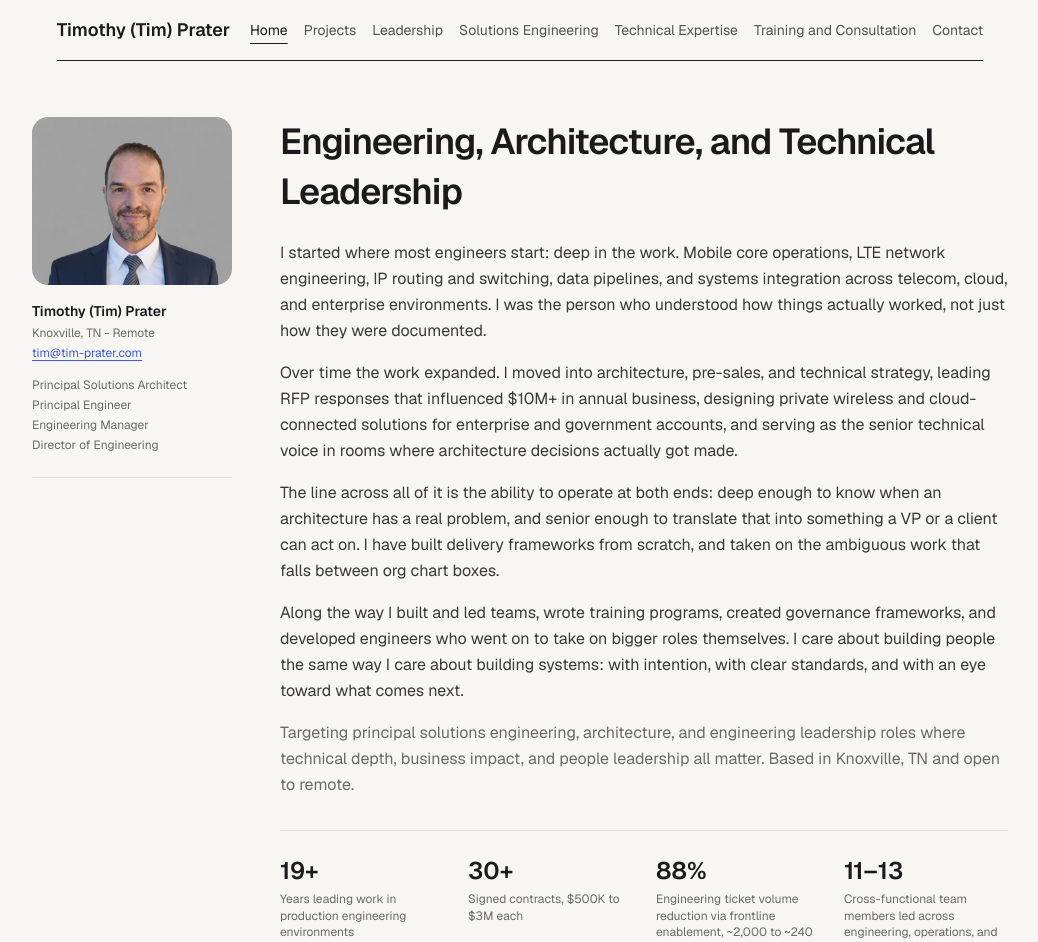
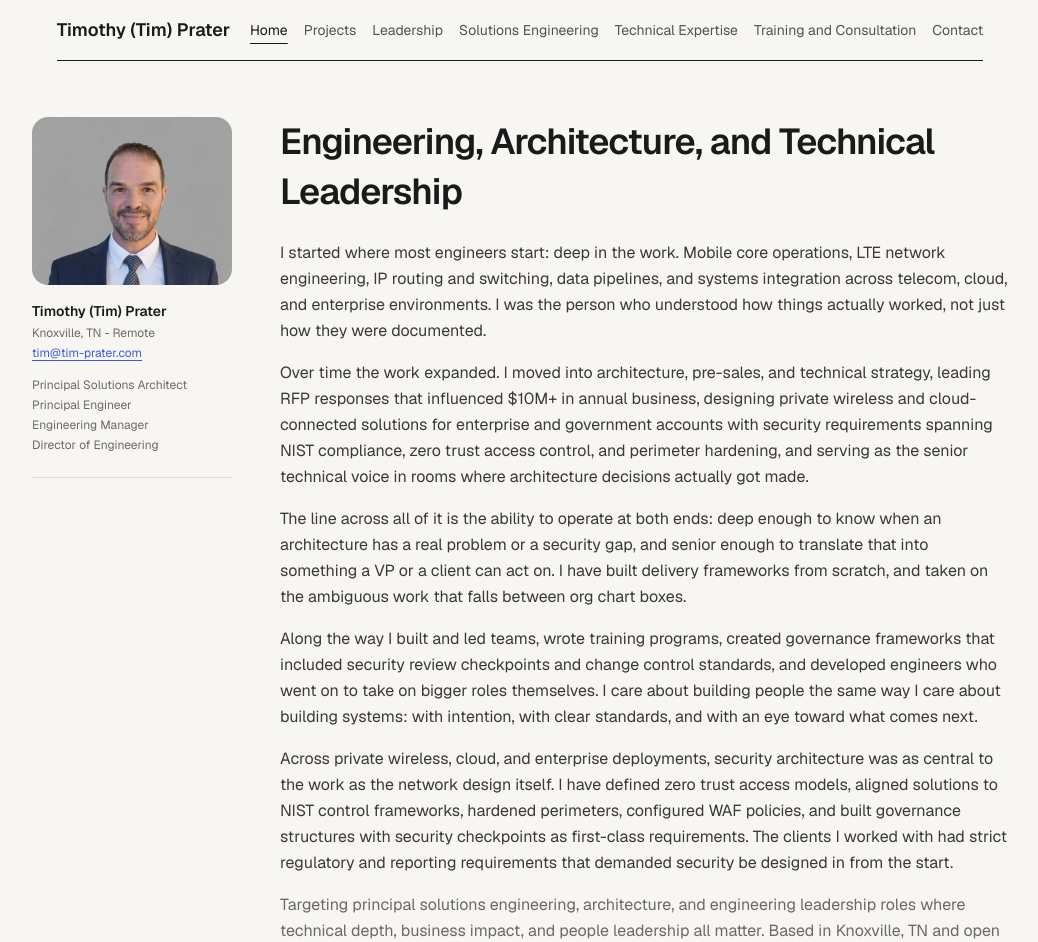
Before and after one commit to Pratert/Tim-Portfolio, a Next.js app: page / in a window 1280 px wide. Shown: the top 942 px of the page, without its empty margins (120-1158 px from the left). Built offline with nearby package versions, Linux system fonts and the light colour scheme.

Commit message:
updated home page

```diff
--- a/app/page.tsx
+++ b/app/page.tsx
@@ -49,7 +49,7 @@ export default function Home() {
             className="mt-6"
             style={{ borderTop: "1px solid var(--border-color)", paddingTop: "1rem" }}
           >
-            {/*<a
+            {/*
               href="/Tim_Prater_CV.pdf"
               download="Tim_Prater_CV.pdf"
               className="text-xs font-medium"
@@ -81,18 +81,26 @@ export default function Home() {
             </p>
             <p>
               Over time the work expanded. I moved into architecture, pre-sales, and technical strategy,
-              leading RFP responses that influenced $10M+ in annual business, designing private wireless and cloud-connected solutions for enterprise and government accounts,
+              leading RFP responses that influenced $10M+ in annual business, designing private wireless
+              and cloud-connected solutions for enterprise and government accounts with security
+              requirements spanning NIST compliance, zero trust access control, and perimeter hardening,
               and serving as the senior technical voice in rooms where architecture decisions actually got made.
             </p>
             <p>
-              The line across all of it is the ability to operate at both ends: deep enough to know when an architecture has a real problem, and senior enough to translate that into something a VP or a client can act on.
-              I have built delivery frameworks from scratch, and taken on the ambiguous work that falls between org chart boxes.
+              The line across all of it is the ability to operate at both ends: deep enough to know when
+              an architecture has a real problem or a security gap, and senior enough to translate that
+              into something a VP or a client can act on. I have built delivery frameworks from scratch,
+              and taken on the ambiguous work that falls between org chart boxes.
             </p>
             <p>
               Along the way I built and led teams, wrote training programs, created governance
-              frameworks, and developed engineers who went on to take on bigger roles themselves.
+              frameworks that included security review checkpoints and change control standards,
+              and developed engineers who went on to take on bigger roles themselves.
               I care about building people the same way I care about building systems: with
               intention, with clear standards, and with an eye toward what comes next.
+            </p>
+            <p>
+              Across private wireless, cloud, and enterprise deployments, security architecture was as central to the work as the network design itself. I have defined zero trust access models, aligned solutions to NIST control frameworks, hardened perimeters, configured WAF policies, and built governance structures with security checkpoints as first-class requirements. The clients I worked with had strict regulatory and reporting requirements that demanded security be designed in from the start.
             </p>
             <p style={{ color: "var(--text-muted)" }}>
               Targeting principal solutions engineering, architecture, and engineering leadership roles
@@ -144,7 +152,7 @@ export default function Home() {
               {[
                 { label: "Telecom and Private Wireless", sub: "LTE, 5G, EPC, private cellular, MVNO, IoT/M2M" },
                 { label: "Cloud Architecture", sub: "AWS, serverless, event-driven, IaC" },
-                { label: "Networking and Security", sub: "IP routing, BGP, OSPF, IPsec, segmentation" },
+                { label: "Networking and Security", sub: "IP routing, BGP, OSPF, IPsec, segmentation, WAF, zero trust" },
                 { label: "Systems Integration", sub: "API design, ETL, data pipelines, CI/CD" },
                 { label: "Observability and Operations", sub: "CloudWatch, monitoring, incident response" },
                 { label: "Solutions and Presales", sub: "RFP/RFI, HLD/LLD, architecture assessments" },
```
